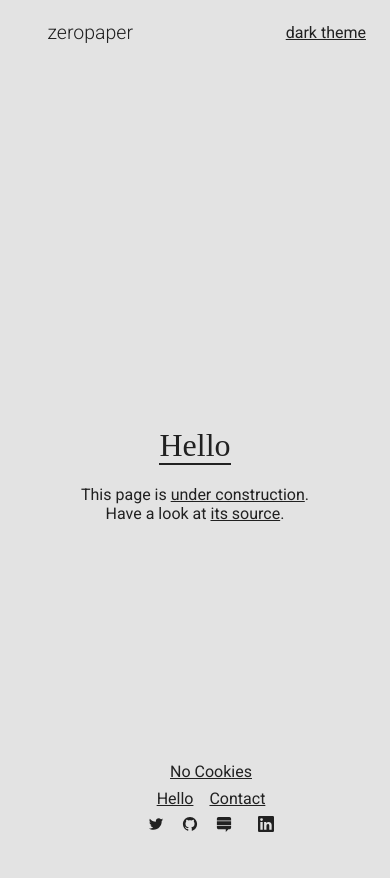
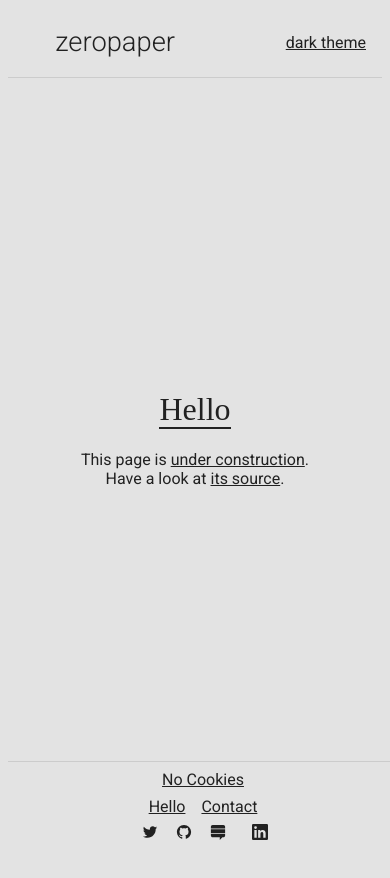
Before and after one commit to zeropaper/zeropaper-style, a Gatsby site: page / in a window 390 px wide. After the commit the page ends 852 px from the top, so only its background shows below. Built offline with nearby package versions, Linux system fonts and the light colour scheme; Gatsby itself is replaced by a stand-in of ours; a web font is replaced by a local one.

Commit message:
work on Layout, Footer, Header styles - desktop, mobile

```diff
--- a/src/components/Layout/Footer.jsx
+++ b/src/components/Layout/Footer.jsx
@@ -6,22 +6,29 @@ import Menu from './Menu';
 import SocialNetworks from './SocialNetworks';
 
 const useStyles = createUseStyles(({
-  background: {
+  // background: {
+  //   shades,
+  // },
+  spacing,
+  mediaQueries: {
+    mobilePortrait,
+  },
+  typography: {
     shades,
   },
-  spacing,
 }) => ({
   root: {
     padding: spacing(),
     display: 'flex',
     justifyContent: 'space-around',
-    position: 'fixed',
-    bottom: 0,
-    zIndex: 1000,
     width: '100%',
-    fontSize: '0.85rem',
-    background: shades[0],
-    '@media (max-width: 768px)': {
+    borderTop: `1px solid ${shades[7]}`,
+    // position: 'fixed',
+    // bottom: 0,
+    // zIndex: 1000,
+    // fontSize: '0.85rem',
+    // background: shades[0],
+    [mobilePortrait]: {
       fontSize: '1rem',
       flexDirection: 'column',
       alignItems: 'center',
@@ -29,13 +36,13 @@ const useStyles = createUseStyles(({
   },
   column: {
     width: '33%',
-    '@media (max-width: 768px)': {
+    [mobilePortrait]: {
       textAlign: 'center',
     },
   },
   menu: {
     width: '34%',
-    '@media (max-width: 768px)': {
+    [mobilePortrait]: {
       marginTop: spacing(),
       marginBottom: spacing(),
     },
--- a/src/components/Layout/Header.jsx
+++ b/src/components/Layout/Header.jsx
@@ -4,7 +4,11 @@ import { createUseStyles, useTheme } from 'react-jss';
 import Link from '../Link/Link';
 import Logo from '../Logo/Logo';
 
-const useStyles = createUseStyles({
+const useStyles = createUseStyles(({
+  typography: {
+    shades,
+  },
+}) => ({
   '@keyframes drawStroke': {
     '0%': {
       strokeDasharray: '200%',
@@ -24,10 +28,11 @@ const useStyles = createUseStyles({
       left: 10,
       right: 10,
     },
+    borderBottom: `1px solid ${shades[7]}`,
   },
   title: {
     fontWeight: 300,
-    fontSize: 'min(32px, 5vw)',
+    fontSize: 'min(32px, 7vw)',
     fontFamily: 'Roboto',
   },
   titleLink: {
@@ -63,7 +68,7 @@ const useStyles = createUseStyles({
     cursor: 'pointer',
     color: 'inherit',
   },
-}, {
+}), {
   name: 'LayoutHeader',
 });
 
--- a/src/components/Layout/Layout.jsx
+++ b/src/components/Layout/Layout.jsx
@@ -14,7 +14,7 @@ import Header from './Header';
 import Footer from './Footer';
 
 const useStyles = createUseStyles(({
-  spacing,
+  // spacing,
   typography: {
     fontSize,
     fontFamily,
@@ -24,8 +24,12 @@ const useStyles = createUseStyles(({
     color: backgroundColor,
   },
   mixins: {
+    textMain,
     textContent,
   },
+  // mediaQueries: {
+  //   mobilePortrait,
+  // },
 }) => ({
   '@global': {
     html: {
@@ -43,13 +47,13 @@ const useStyles = createUseStyles(({
       width: '100%',
       height: '100%',
     },
-    '#gatsby-focus-wrapper': {
-      // paddingBottom: 40,
-      overflow: 'auto',
-      '@media (max-width: 768px)': {
-        paddingBottom: `calc(${spacing(6)}px + 3ch)`,
-      },
-    },
+    // '#gatsby-focus-wrapper': {
+    //   // paddingBottom: 40,
+    //   overflow: 'auto',
+    //   [mobilePortrait]: {
+    //     paddingBottom: `calc(${spacing(6)}px + 3ch)`,
+    //   },
+    // },
     '#gatsby-focus-wrapper, .tl-wrapper': {
       display: 'flex',
       flexDirection: 'column',
@@ -63,15 +67,19 @@ const useStyles = createUseStyles(({
     },
     '.tl-wrapper-status--entering > main': {
       transform: 'translateX(-100vw)',
+      overflow: 'hidden',
     },
     '.tl-wrapper-status--entered > main': {
       transform: 'translateX(0vw)',
+      overflow: 'auto',
     },
     '.tl-wrapper-status--exiting > main': {
       transform: 'translateX(100vw)',
+      overflow: 'hidden',
     },
     '.tl-wrapper-status--exited > main': {
       transform: 'translateX(100vw)',
+      overflow: 'hidden',
     },
 
     a: {
@@ -91,11 +99,16 @@ const useStyles = createUseStyles(({
   main: ({ contentType }) => {
     const base = {
       flexGrow: 1,
+      overflow: 'auto',
     };
+    if (contentType === 'text') return { ...base, ...textMain };
+    return base;
+  },
+  content: ({ contentType }) => {
+    const base = {};
     if (contentType === 'text') return { ...base, ...textContent };
     return base;
   },
-  content: {},
 }), { name: 'Layout' });
 
 const Layout = ({
@@ -131,7 +144,7 @@ const Layout = ({
         }}
       </TransitionState>
 
-      <Footer />
+      <Footer className={classNames(classes.footer, passedClasses.footer)} />
     </>
   );
 };
@@ -144,6 +157,7 @@ Layout.propTypes = {
     menu: PropTypes.string,
     main: PropTypes.string,
     content: PropTypes.string,
+    footer: PropTypes.string,
   }),
   contentType: PropTypes.string,
 };
--- a/src/themes/Theme.jsx
+++ b/src/themes/Theme.jsx
@@ -80,11 +80,18 @@ const CustomTheme = ({ children }) => {
       ].map((val) => tinycolor(backgroundColor).setAlpha(val).toHex8String()),
     },
 
+    mediaQueries: {
+      mobilePortrait: '@media (max-width: 550px)',
+      mobileLandscape: '@media (max-width: 768px)',
+    },
+
     mixins: {
+      textMain: {
+        padding: spacing(2),
+        paddingTop: '13vw',
+        paddingBottom: '3vw',
+      },
       textContent: {
-        padding: spacing(2),
-        marginTop: '13vw',
-        marginBottom: '3vw',
         width: '100%',
         maxWidth: 800,
         margin: 'auto',
```
